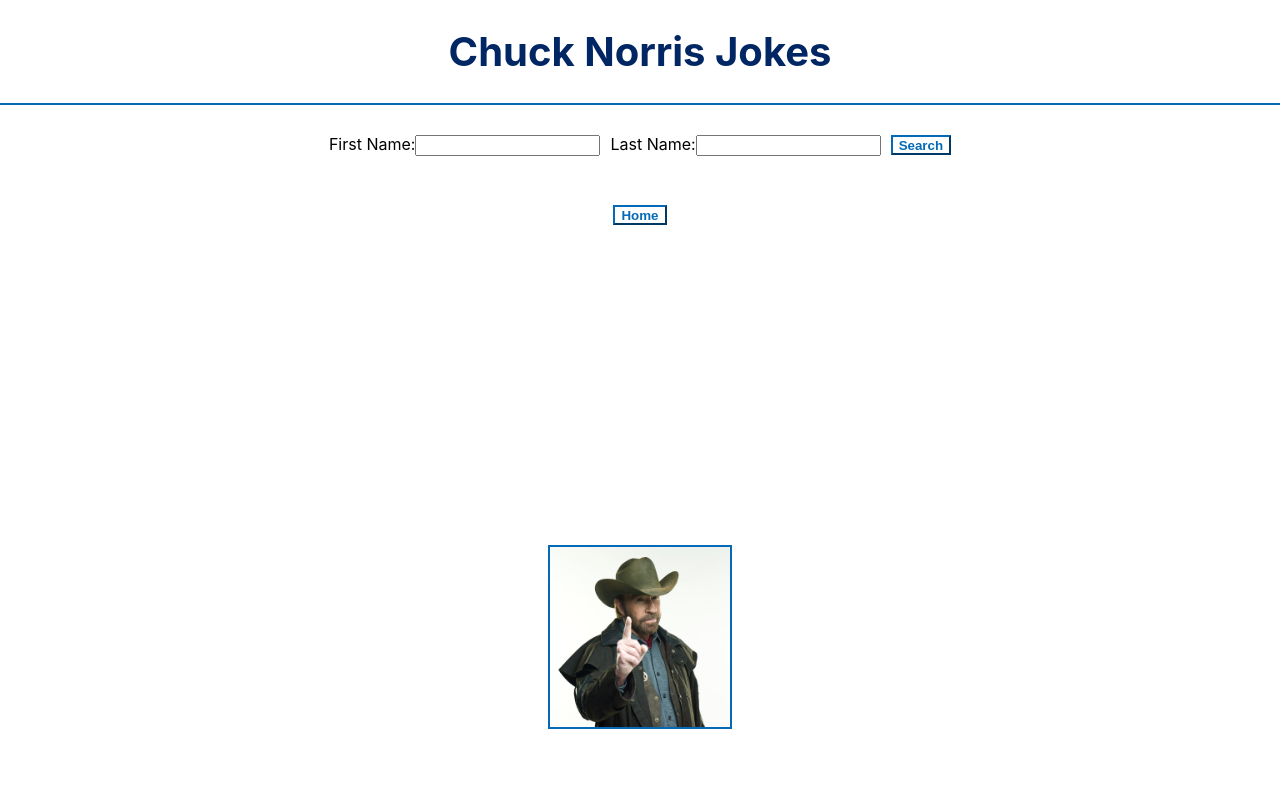
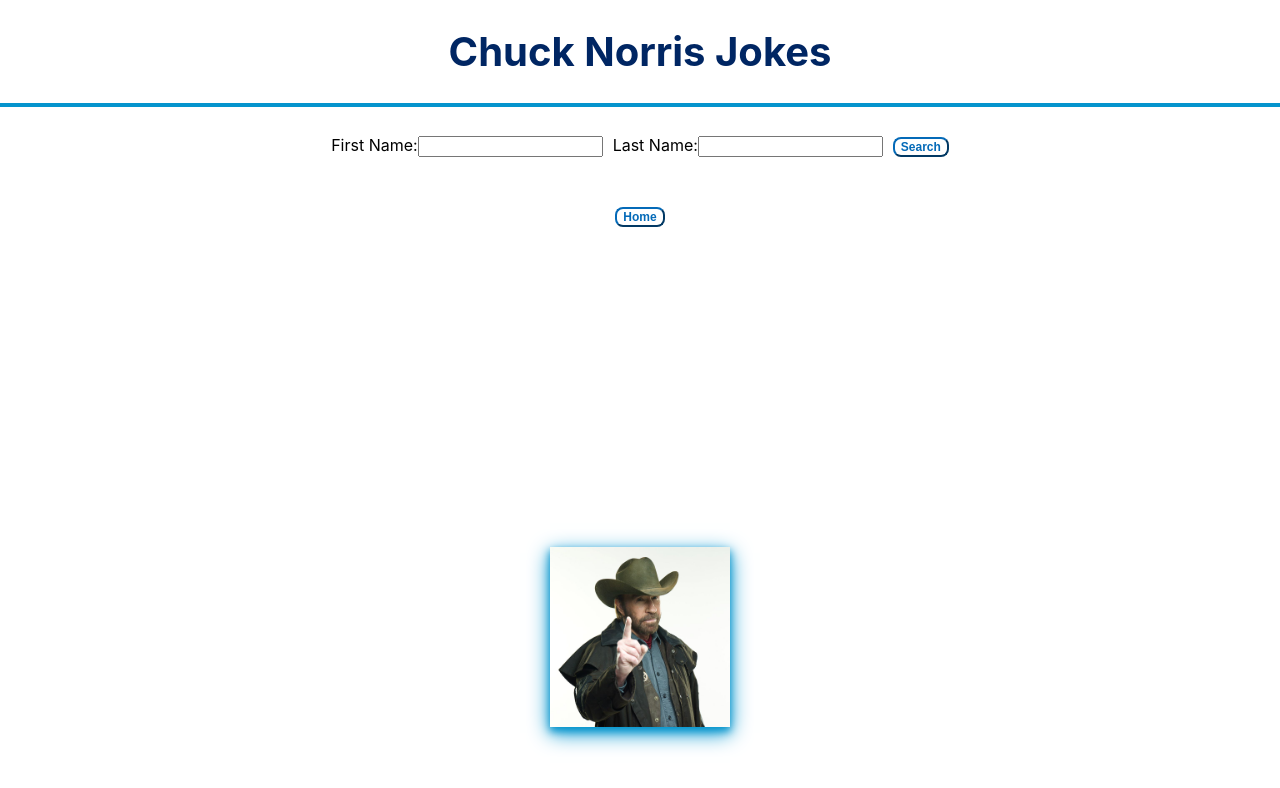
Before and after one commit to Littletreasure/chuck_test_fe, a React (Create React App) app: page / in a window 1280 px wide. Both pictures are taken after a click on the button "Search". Shown: the top 788 px of the page. Built offline with nearby package versions, Linux system fonts and the light colour scheme.

Commit message:
styling tweek

```diff
--- a/src/styles/App.css
+++ b/src/styles/App.css
@@ -16,9 +16,9 @@
   justify-content: center;
   font-size: 20px;
   color: #002663;
-  border-bottom-width: 2px;
+  border-bottom-width: 4px;
   border-bottom-style: solid;
-  border-color: #046ab8;
+  border-color: #0494cd;
 }
 
 .Back {
@@ -32,8 +32,6 @@
   margin-bottom: 10px;
 }
 .Image {
-  border-color: #046ab8;
-  border-width: 2px;
-  border-style: solid;
+  box-shadow: 0 4px 8px 0 #0494cd, 0 6px 20px 0 #0494cd;
 }
 /* #0494CD #046ab8 #002663 */
--- a/src/styles/Buttons.css
+++ b/src/styles/Buttons.css
@@ -16,9 +16,11 @@
   height: 20px;
   margin-left: 10px;
   border-color: #046ab8;
+  border-radius: 8px;
   color: #046ab8;
   background-color: white;
   font-weight: bold;
+  font-size: 12px;
 }
 .ButtonList {
   display: flex;
@@ -27,4 +29,5 @@
 }
 .text {
   color: black;
+  font-size: 20px;
 }
--- a/src/styles/Joke.css
+++ b/src/styles/Joke.css
@@ -9,6 +9,8 @@
   height: 20px;
   background-color: white;
   border-color: #046ab8;
+  border-radius: 8px;
   color: #046ab8;
   font-weight: bold;
+  font-size: 12px;
 }
--- a/src/styles/JokeList.css
+++ b/src/styles/JokeList.css
@@ -12,8 +12,10 @@
   height: 20px;
   background-color: white;
   border-color: #046ab8;
+  border-radius: 8px;
   color: #046ab8;
   font-weight: bold;
+  font-size: 12px;
 }
 
 .joke:nth-child(even) {
--- a/src/styles/Search.css
+++ b/src/styles/Search.css
@@ -3,8 +3,10 @@
   height: 20px;
   background-color: white;
   border-color: #046ab8;
+  border-radius: 8px;
   color: #046ab8;
   font-weight: bold;
+  font-size: 12px;
 }
 .Form {
   padding-top: 10px;
@@ -16,6 +18,8 @@
   height: 20px;
   background-color: white;
   border-color: #046ab8;
+  border-radius: 8px;
   color: #046ab8;
   font-weight: bold;
+  font-size: 12px;
 }
```
